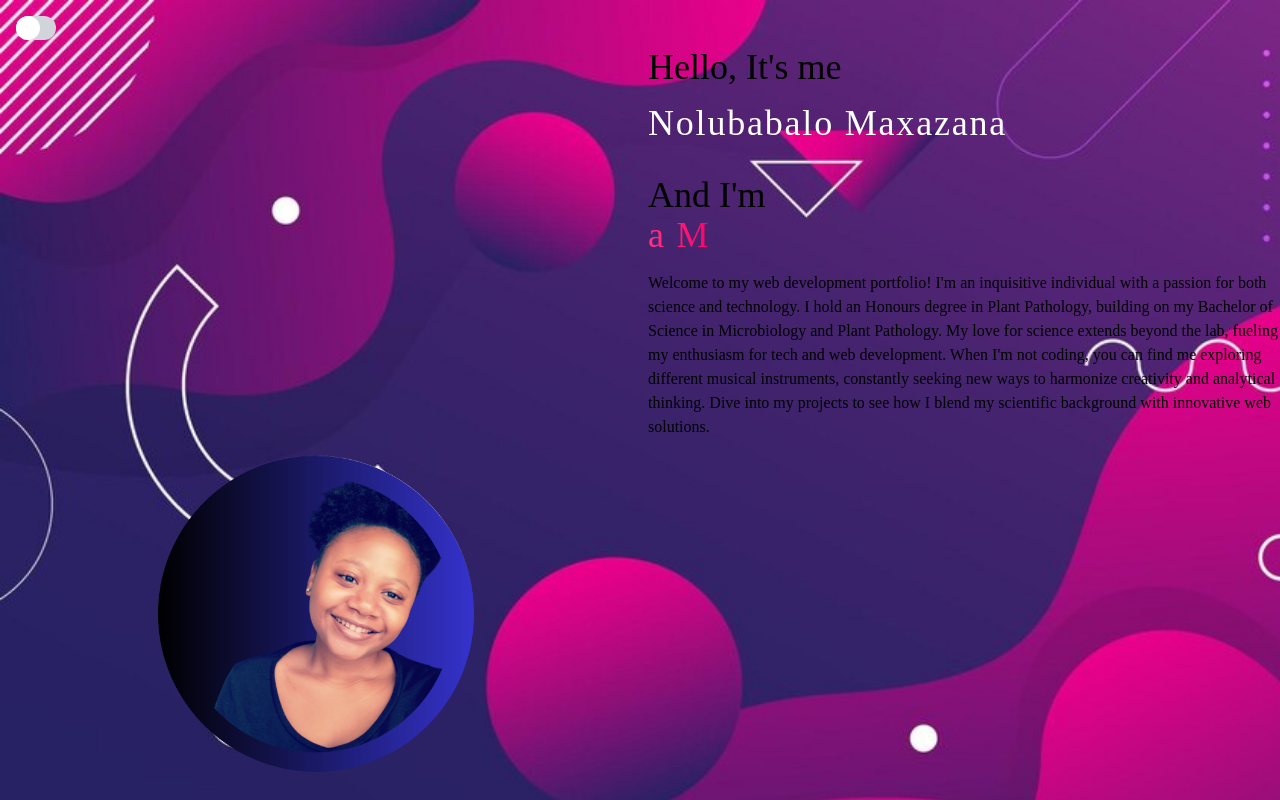
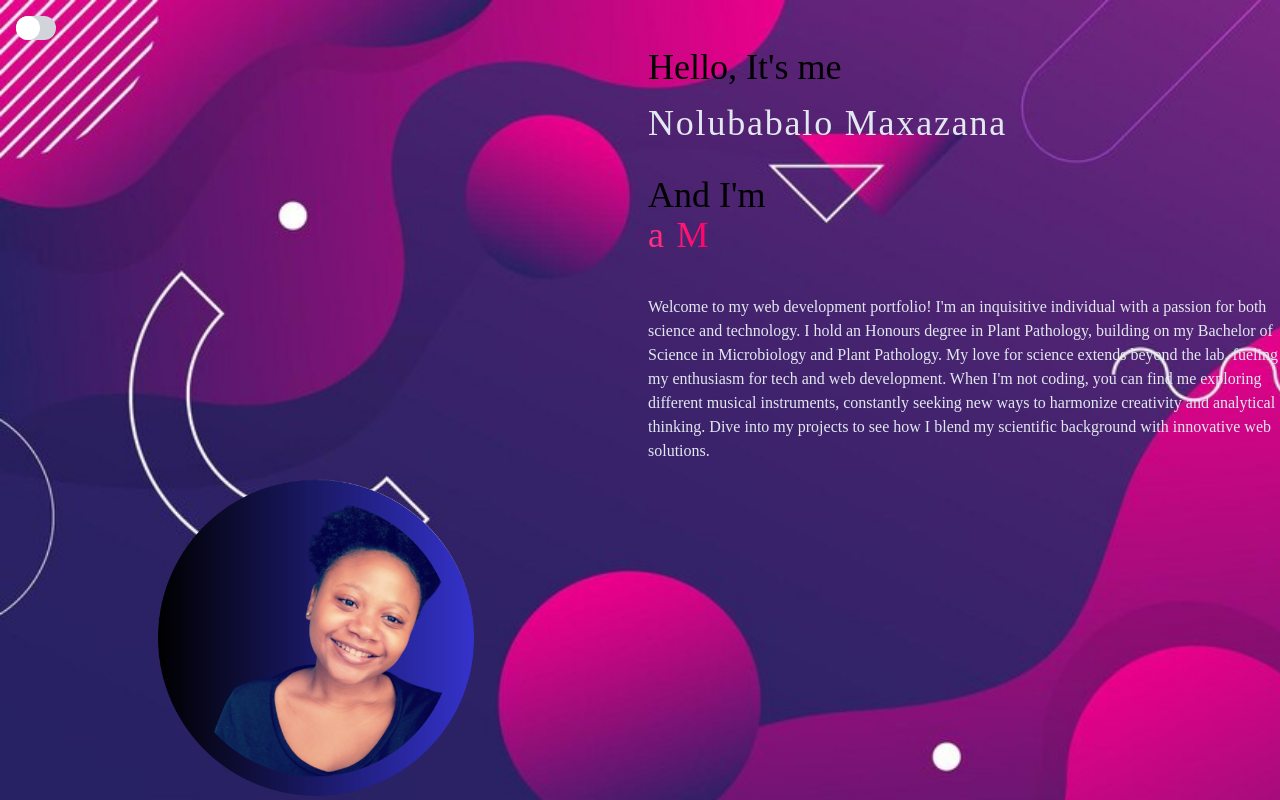
Before and after one commit to Nolu-M/nolu-portfolio, a React (Vite) app: page / in a window 1280 px wide. Shown: the top 800 px of the page. Built offline with nearby package versions, Linux system fonts and the light colour scheme; a web font is replaced by a local one.

Commit message:
intro paragraph

```diff
--- a/src/components/Introduction.jsx
+++ b/src/components/Introduction.jsx
@@ -15,7 +15,7 @@ const Introduction = () => {
                 <div className="w-full h-full flex flex-col items-center
                 lg:items-start justify-center gap-4">
                     <h2 className="text-3xl lg:text-4xl text-black">Hello, It&apos;s me
-                        <span className="block tracking-wider text-2xl lg:text-4xl mt-4 text-white">
+                        <span className="block tracking-wider text-2xl lg:text-4xl mt-4 text-slate-200">
                             {" "}
                             Nolubabalo Maxazana
                         </span>
@@ -28,7 +28,7 @@ const Introduction = () => {
                         words={["a Developer..","a Scientist..", "a Musician..", "and a Web Designer.."]}/>
                     </h2>
 
-                    <p>
+                    <p className="text-base text-slate-200 mt-6 text-center lg:text-left">
                     Welcome to my web development portfolio! I&apos;m an inquisitive individual with a passion for both science and technology.
                     I hold an Honours degree in Plant Pathology, building on my Bachelor of Science in Microbiology and Plant Pathology.
                     My love for science extends beyond the lab, fueling my enthusiasm for tech and web development.
```
